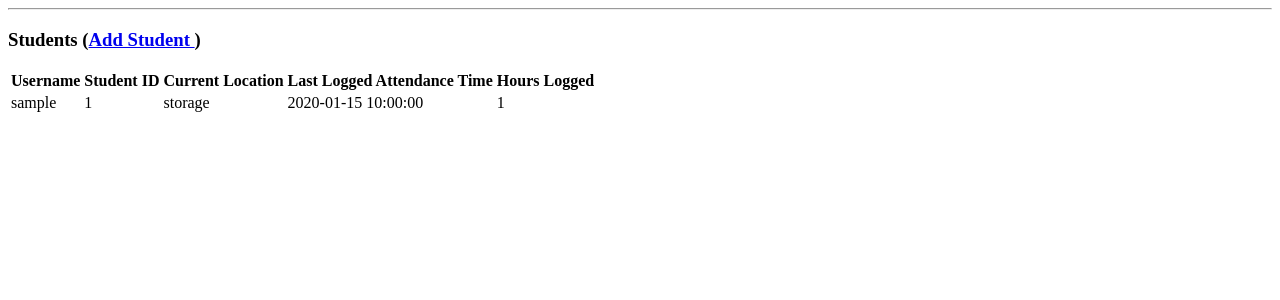
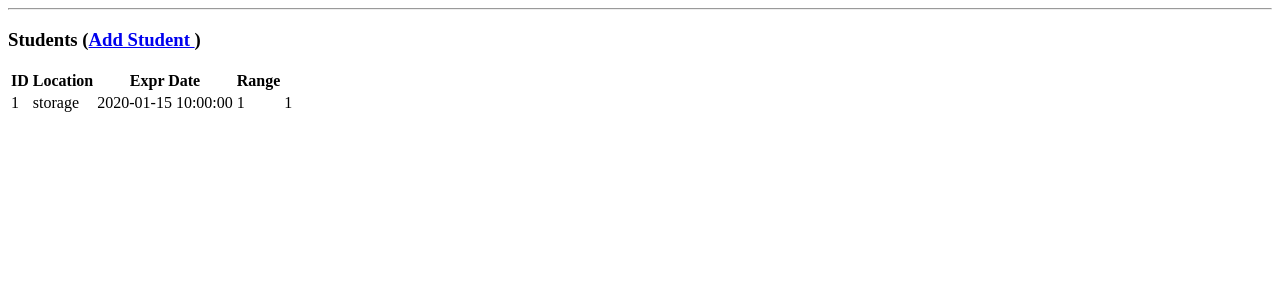
Before and after one commit to team4099/FalconTrack, a Flask app: page /current_students in a window 1280 px wide. Shown: the top 300 px of the page. Run offline with Flask 2, Linux system fonts and the light colour scheme; tables that the repository leaves empty hold one stand-in row (values such as "Sample post").

Commit message:
qrcode table added

```diff
--- a/app.py
+++ b/app.py
@@ -7,7 +7,7 @@ from dotenv import load_dotenv
 import json
 import enum
 from typing import List, Set, Dict, Tuple, Optional
-from datetime import datetime
+from datetime import datetime, timedelta
 import json
 
 load_dotenv()
@@ -43,7 +43,7 @@ class Students(db.Model):
         school_id: int,
         cur_location: Optional[str] = None,
         last_logged_attendance_time: Optional[datetime] = datetime.now(),
-        hours_logged: int = 0,
+        hours_logged: Optional[int] = 0,
     ):
         """
         Initialize a student object with their username, current_location (None on initialization), the last time their attendance was logged at any location (none on init),
@@ -62,6 +62,31 @@ class Students(db.Model):
             self.cur_location = None
         self.last_logged_attendance_time = last_logged_attendance_time
         self.hours_logged = hours_logged
+
+
+class QRcode(db.Model):
+    id = db.Column("qrcode_id", db.Integer, primary_key=True)
+    location = db.Column(Enum(Locations))
+    expr_date = db.Column(db.DateTime(), nullable=True)
+    range_of_qrcode = db.Column(db.Integer)
+    uses = db.Column(db.Integer)
+
+    def __init__(
+        self,
+        location: str,
+        expr_date: int,
+        range_of_qrcode: Optional[int] = 300,
+    ):
+        print(expr_date)
+        cur_time = datetime.now()
+        date_obj = datetime.strptime(str(expr_date), "%H")
+        delta = timedelta(hours=date_obj.hour)
+
+        self.location = Locations(location)
+        if expr_date != 0:
+            self.expr_date = cur_time + delta
+        self.range_of_qrcode = range_of_qrcode
+        self.uses = 0
 
 
 @app.route("/")
@@ -95,11 +120,39 @@ def generate():
                 flash_color="text-red-500",
             )
         else:
+            error_catch = False
             location = request.form["location"]
-            exprdate = request.form["exprdate"]
+            exprdate = int(request.form["exprdate"])
             qrcode_range = request.form["range"]
+            try:
+                qrcode_range = int(qrcode_range)
+                if qrcode_range < 300:
+                    flash("Range is less than 300 ft.")
+                    error_catch = True
+            except ValueError:
+                flash("Range is not a number.")
+                error_catch = True
 
-            fields = {"encoded": f"{base_url}?loc={location}"}
+            if error_catch:
+                return render_template(
+                    "generate.html",
+                    title="Generate QR Code",
+                    cdns=[
+                        "https://cdnjs.cloudflare.com/ajax/libs/d3/7.6.1/d3.min.js",
+                        "https://unpkg.com/flowbite@1.5.2/dist/datepicker.js",
+                        "https://unpkg.com/flowbite@1.5.2/dist/flowbite.js",
+                    ],
+                    locations=config["locations"],
+                    url="Failed to generate QRcode",
+                    flash_color="text-red-500",
+                )
+
+            qrcode = QRcode(location, exprdate, qrcode_range)
+
+            db.session.add(qrcode)
+            db.session.commit()
+
+            fields = {"encoded": f"{base_url}?id={qrcode.id}&loc={location}"}
             flash("QRcode successfully created.")
             return render_template(
                 "generate.html",
@@ -130,7 +183,7 @@ def generate():
 
 @app.route("/current_students")
 def show_all():
-    return render_template("show_all.html", students=Students.query.all())
+    return render_template("show_all.html", students=QRcode.query.all())
 
 
 @app.route("/new", methods=["GET", "POST"])
--- a/templates/show_all.html
+++ b/templates/show_all.html
@@ -16,22 +16,21 @@
     <table>
         <thead>
             <tr>
-                <th>Username</th>
-                <th>Student ID</th>
-                <th>Current Location</th>
-                <th>Last Logged Attendance Time</th>
-                <th>Hours Logged</th>
+                <th>ID</th>
+                <th>Location</th>
+                <th>Expr Date</th>
+                <th>Range</th>
             </tr>
         </thead>
 
         <tbody>
             {% for student in students %}
             <tr>
-                <td>{{ student.username }}</td>
-                <td>{{ student.school_id }}</td>
-                <td>{{ student.cur_location.value }}</td>
-                <td>{{ student.last_logged_attendance_time }}</td>
-                <td>{{ student.hours_logged }}</td>
+                <td>{{ student.id }}</td>
+                <td>{{ student.location.value }}</td>
+                <td>{{ student.expr_date }}</td>
+                <td>{{ student.range_of_qrcode }}</td>
+                <td>{{ student.uses }}</td>
             </tr>
             {% endfor %}
         </tbody>
```
Also changed, not shown: templates/generate.html (+6 -6 lines).
